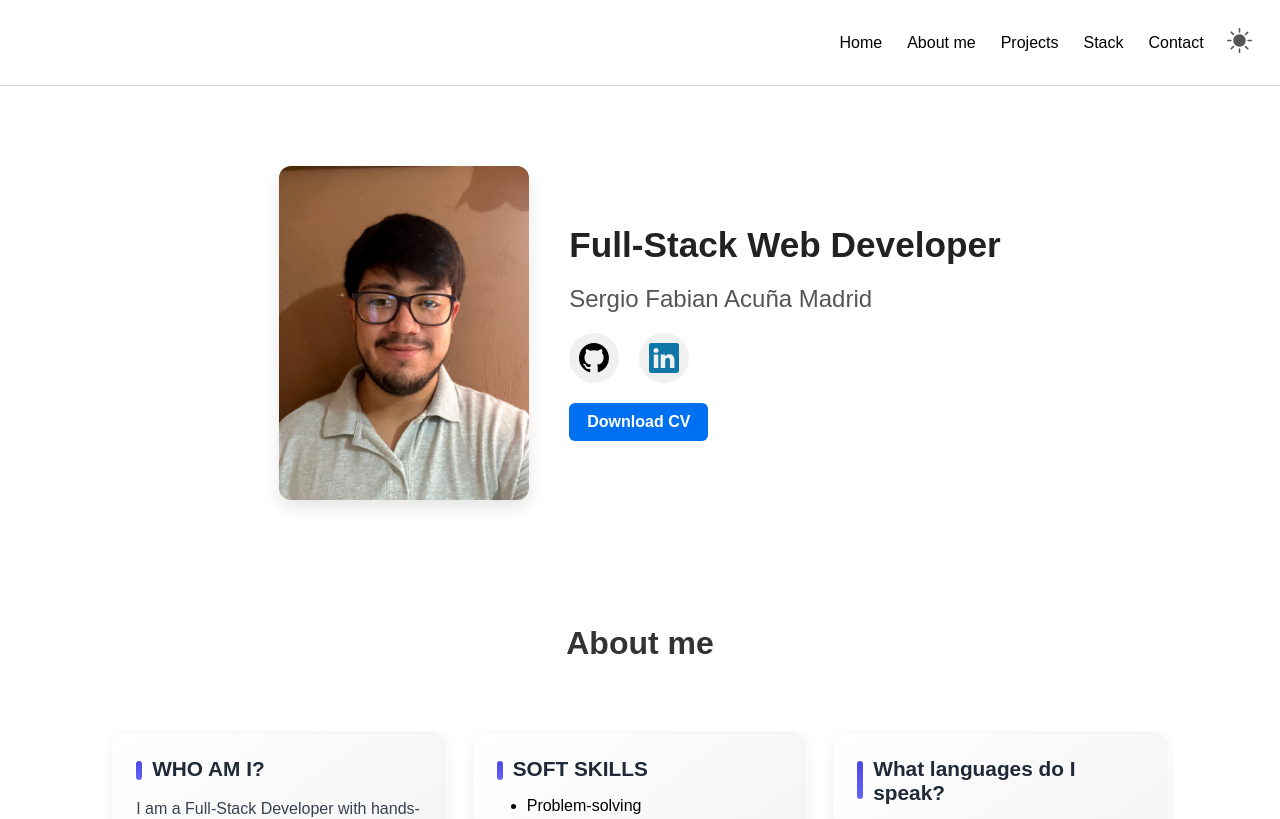
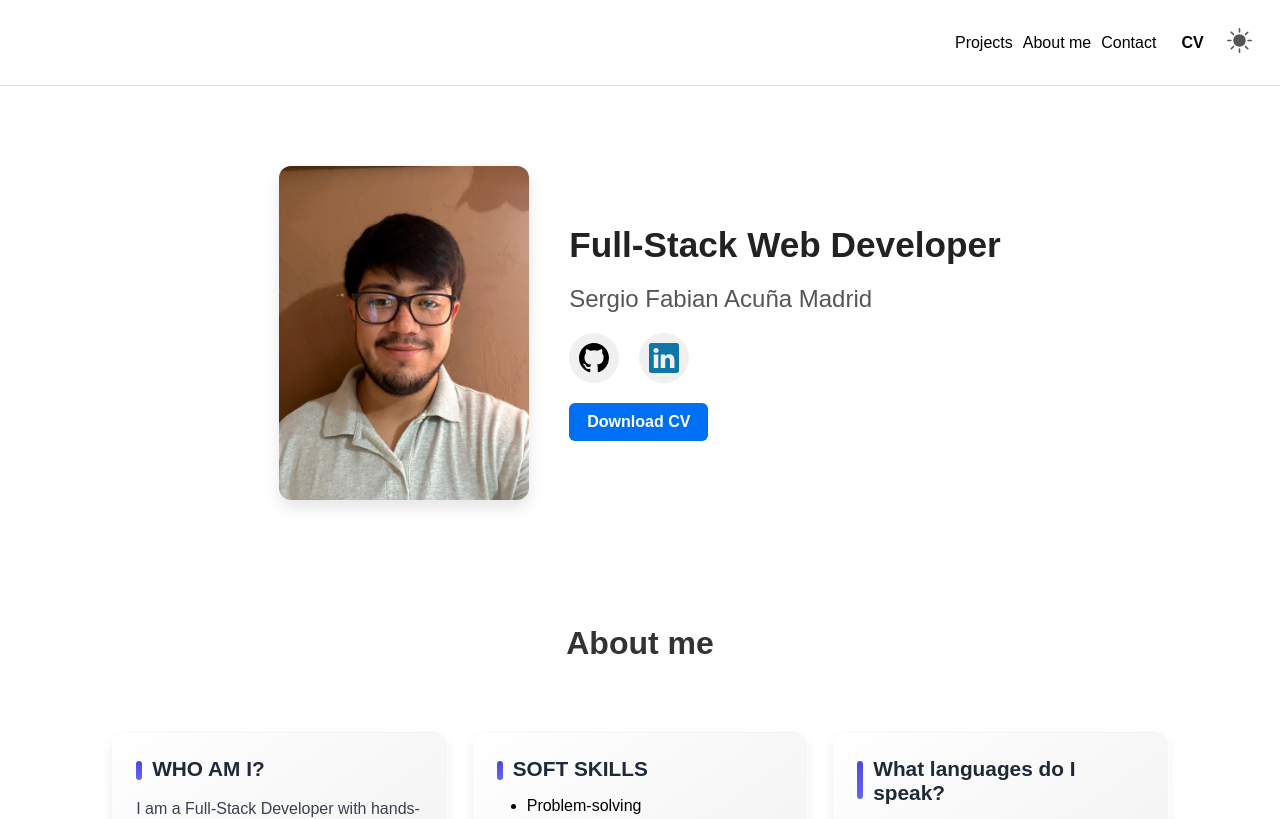
Before and after one commit to SergioMadrid522/portfolio, a React (Vite) app: page /projects/tu-chef-inteligente in a window 1280 px wide. Shown: the top 819 px of the page. Built offline with nearby package versions, Linux system fonts and the light colour scheme.

Commit message:
start changes for a better ux

```diff
--- a/src/data.ts
+++ b/src/data.ts
@@ -8,11 +8,9 @@ import recetario from "/src/assets/img/recetarioFamiliar.webp";
 import silentBeauty from "/src/assets/img/silentBeauty.webp";
 /*---------------------------------- NAVBAR ----------------------------------*/
 export const items = [
-  { link: "#home", name: "Home" },
-  { link: "#about-me", name: "About me" },
   { link: "#projects", name: "Projects" },
   /* { link: "#certificates",name: "Certificates",}, */
-  { link: "#tech-Tools", name: "Stack" },
+  { link: "#about-me", name: "About me" },
   { link: "#contact", name: "Contact" },
 ];
 
--- /dev/null
+++ b/src/navbar/navbar-content/DownloadCv.tsx
@@ -0,0 +1,20 @@
+import CV from "../../assets/cv/SergioAcunaResume.pdf";
+
+export default function DownloadCv() {
+  const handleDownloadCV = () => {
+    const url = CV;
+    const nombreArchivo = "Sergio_Fabian_CV.pdf";
+
+    const link = document.createElement("a");
+    link.href = url;
+    link.setAttribute("download", nombreArchivo);
+    document.body.appendChild(link);
+    link.click();
+    link.remove();
+  };
+  return (
+    <button className="download-cv" onClick={handleDownloadCV}>
+      CV
+    </button>
+  );
+}
--- a/src/navbar/navbar-content/NavbarMenu.tsx
+++ b/src/navbar/navbar-content/NavbarMenu.tsx
@@ -1,5 +1,6 @@
 /* types */
 import type { NavbarMenuProps } from "../../types";
+import DownloadCv from "./DownloadCV";
 /* components */
 import ThemeButtons from "./ThemeButtons";
 
@@ -7,14 +8,14 @@ function NavbarMenu({ menu, open, setOpen }: NavbarMenuProps) {
   return (
     <div className={`navbar-content ${open ? "active" : ""}`}>
       <ul>
-        {menu.map((menu, index) => (
-          <li key={index}>
-            <a href={menu.link} onClick={() => setOpen(false)}>
-              {menu.name}
+        <li>
+          {menu.map(({ link, name }) => (
+            <a key={name} href={link} onClick={() => setOpen(false)}>
+              {name}
             </a>
-          </li>
-        ))}
-
+          ))}
+        </li>
+        <DownloadCv />
         <ThemeButtons />
       </ul>
     </div>
--- a/src/styles/navbar/_Navbar.scss
+++ b/src/styles/navbar/_Navbar.scss
@@ -30,23 +30,13 @@ nav {
           text-decoration: none;
           z-index: 1;
           &::before {
-            /* content: "";
-            position: absolute;
-            bottom: 0;
-            left: 0;
-            width: 100%;
-            height: 0%;
-            background-color: rgb(232, 233, 233);
-            border-radius: 6px;
-            z-index: -1;
-            transition: height 0.5s ease; */
             content: "";
             position: absolute;
             left: 0;
             bottom: 0;
             width: 100%;
-            height: 100%; // ponemos 100% y lo escalamos
-            transform: scaleY(0); // animamos transform en vez de height
+            height: 100%;
+            transform: scaleY(0);
             transform-origin: bottom;
             background-color: rgba(201, 202, 202, 0.251);
             border-radius: 6px;
@@ -58,6 +48,41 @@ nav {
             height: 100%;
             transform: scaleY(1);
           }
+        }
+      }
+      .download-cv {
+        position: relative;
+        cursor: pointer;
+        color: #000 !important;
+        font-size: 1.09em;
+        font-weight: 600;
+        border: none;
+        background-color: transparent;
+        width: fit-content;
+        color: white;
+        padding: 5px;
+        font-weight: 600;
+        font-size: 1rem;
+        border-radius: 6px;
+        transition: background-color 0.3s ease, box-shadow 0.3s ease;
+        &::before {
+          content: "";
+          position: absolute;
+          left: 0;
+          bottom: 0;
+          width: 100%;
+          height: 100%;
+          transform: scaleY(0);
+          transform-origin: bottom;
+          background-color: rgba(201, 202, 202, 0.251);
+          border-radius: 6px;
+          transition: transform 0.35s ease;
+          z-index: 0;
+        }
+
+        &:hover::before {
+          height: 100%;
+          transform: scaleY(1);
         }
       }
       .theme {
@@ -98,6 +123,12 @@ nav {
             }
           }
         }
+        button {
+          color: #e0e0e0 !important;
+          &::before {
+            background-color: #cebf143a !important;
+          }
+        }
       }
       .side-menu-btn {
         button {
```
